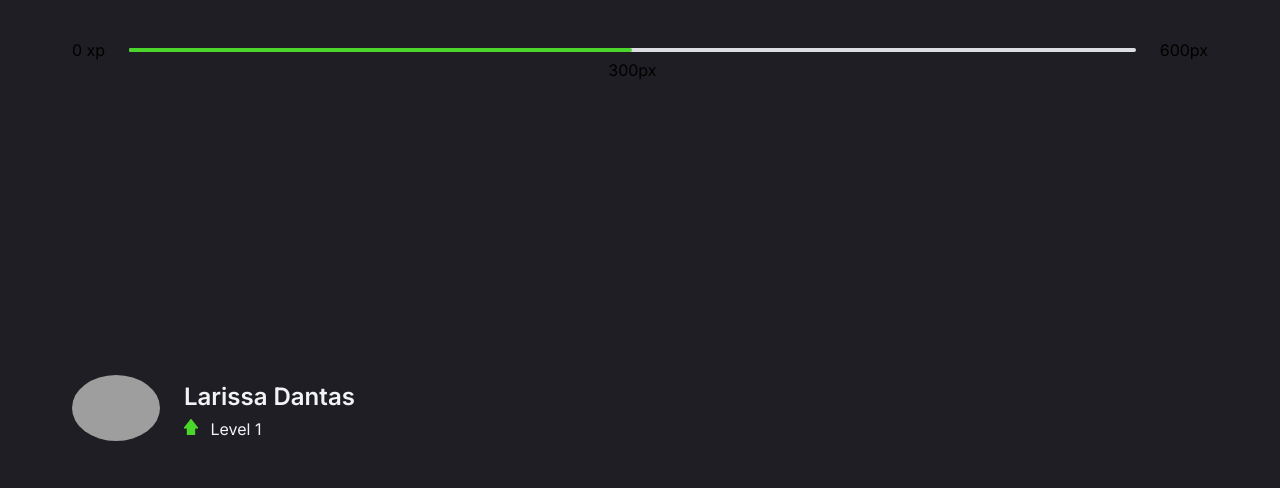
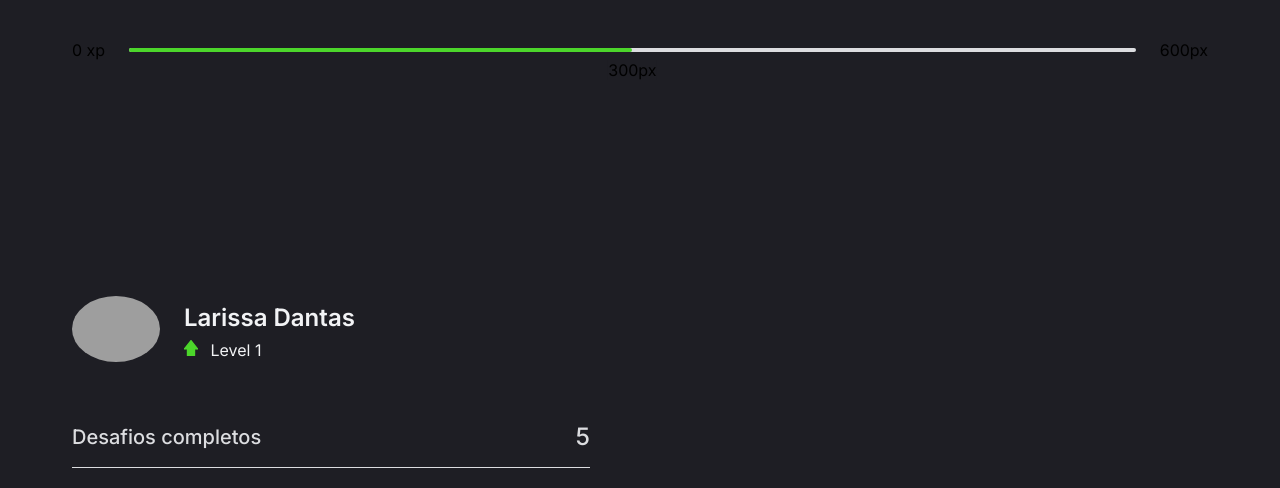
Before and after one commit to RikoKami/pomodoro, a Next.js app: page / in a window 1280 px wide. Shown: the top 488 px of the page. Built offline with nearby package versions, Linux system fonts and the light colour scheme; grey boxes are pictures that could not be loaded.

Commit message:
feat: completed challenges

```diff
--- /dev/null
+++ b/src/components/CompletedChallenges/completedChallenges.module.scss
@@ -0,0 +1,20 @@
+@import "../../styles/variables";
+
+.completedChallenges {
+  display: flex;
+  align-items: center;
+  justify-content: space-between;
+  margin: 3.5rem 0;
+  padding-bottom: 1rem;
+  border-bottom: 1px solid nth($neutral, 2);
+  font-weight: 500;
+  span {
+    color: nth($neutral, 2);
+    &:first-child {
+      font-size: 1.25rem;
+    }
+    &:last-child {
+      font-size: 1.5rem;
+    }
+  }
+}
--- /dev/null
+++ b/src/components/CompletedChallenges/index.tsx
@@ -0,0 +1,11 @@
+import React from 'react';
+import s from "./completedChallenges.module.scss";
+
+export const CompletedChallenges = () => {
+  return (
+    <div className={s.completedChallenges}>
+      <span>Desafios completos</span>
+      <span>5</span>
+    </div>
+  )
+}
--- a/src/pages/index.tsx
+++ b/src/pages/index.tsx
@@ -1,4 +1,5 @@
 import React from "react";
+import { CompletedChallenges } from "../components/CompletedChallenges";
 import { ExperienceBar } from "../components/ExperienceBar";
 import { Profile } from "../components/Profile";
 import s from "../styles/pages/home.module.scss";
@@ -10,6 +11,7 @@ export default function Home() {
 			<section className={s.column}>
 				<div>
 					<Profile />
+					<CompletedChallenges />
 				</div>
 			</section>
 		</div>
```
